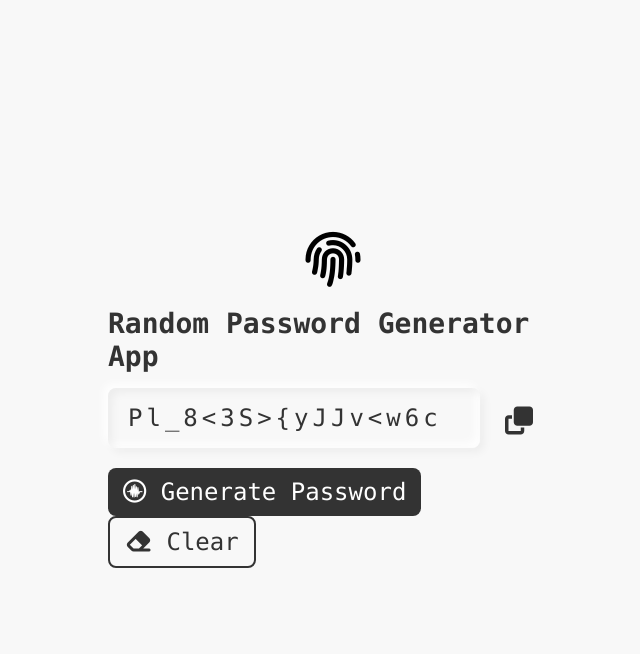
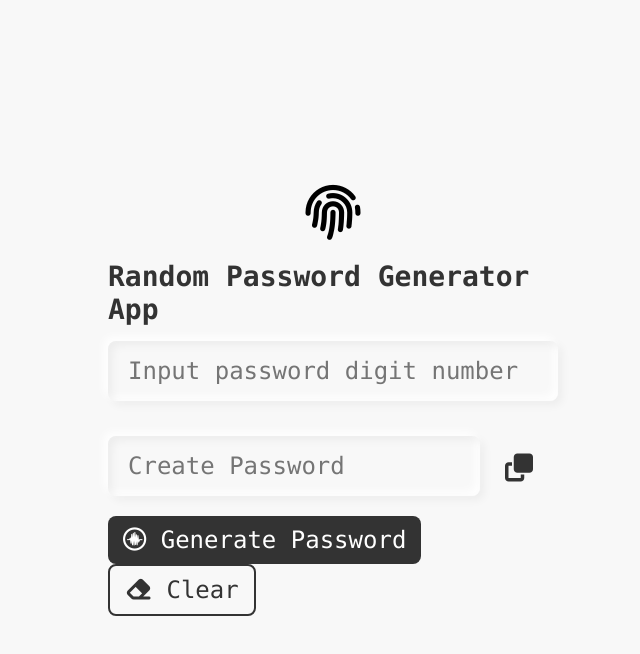
Before and after one commit to rirefat/password-generator-web-app, a plain HTML site: page index.html in a window 1280 px wide. Both pictures are taken after a click on the element "Generate Password". Shown: the whole page, without its empty margins (307-947 px from the left). Drawn offline with Linux system fonts and the light colour scheme.

Commit message:
add the functionality of customizing password digit number

```diff
--- a/index.html
+++ b/index.html
@@ -15,6 +15,7 @@
     <div class="inputBox">
         <i class="fa-solid fa-fingerprint"></i>
         <h2>Random Password Generator App</h2>
+        <input type="number" placeholder="Input password digit number" id="digit_number">
         <div class="password-area">
             <input type="text" placeholder="Create Password" id="password" readonly="">
             <i class="fa-solid fa-copy" title="Copy to clipboard" onclick="copyPassword()"></i>
--- a/script.js
+++ b/script.js
@@ -1,7 +1,8 @@
 // Generating Password
 const getPassword=()=>{
     let chars = "0123456789zxcvbnmlkjhgfdsaqwertyuiopQWERTYUIOPLKJHGFDSAZXCVBNM!@#$%^&*()_+?><:{}[]";
-    let passwordLength = 16;
+    let passwordLength = document.getElementById("digit_number").value - 1;
+    console.log(passwordLength)
     let password ="";
 
     for(let i = 0; i<=passwordLength; i++){
```
